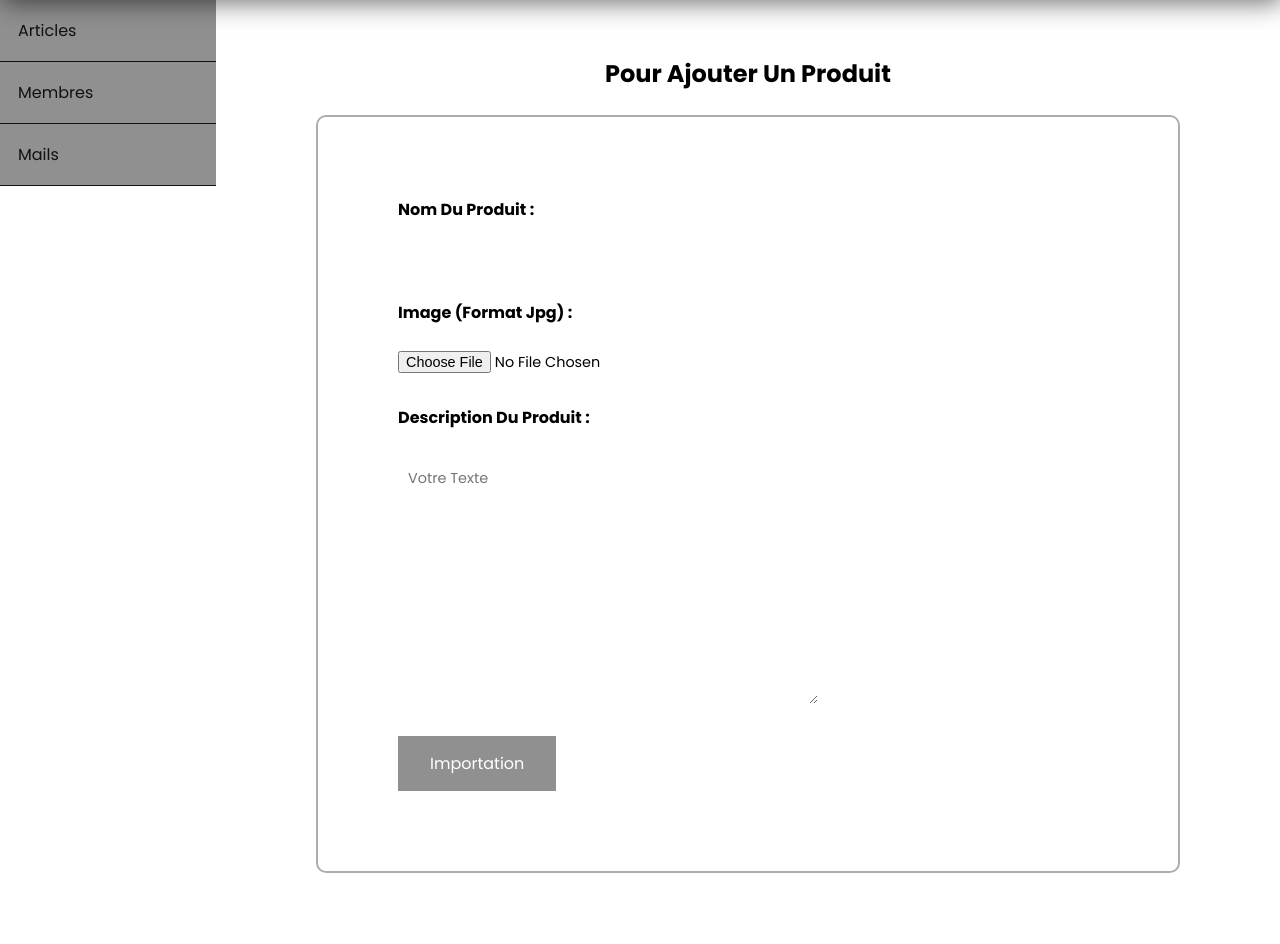
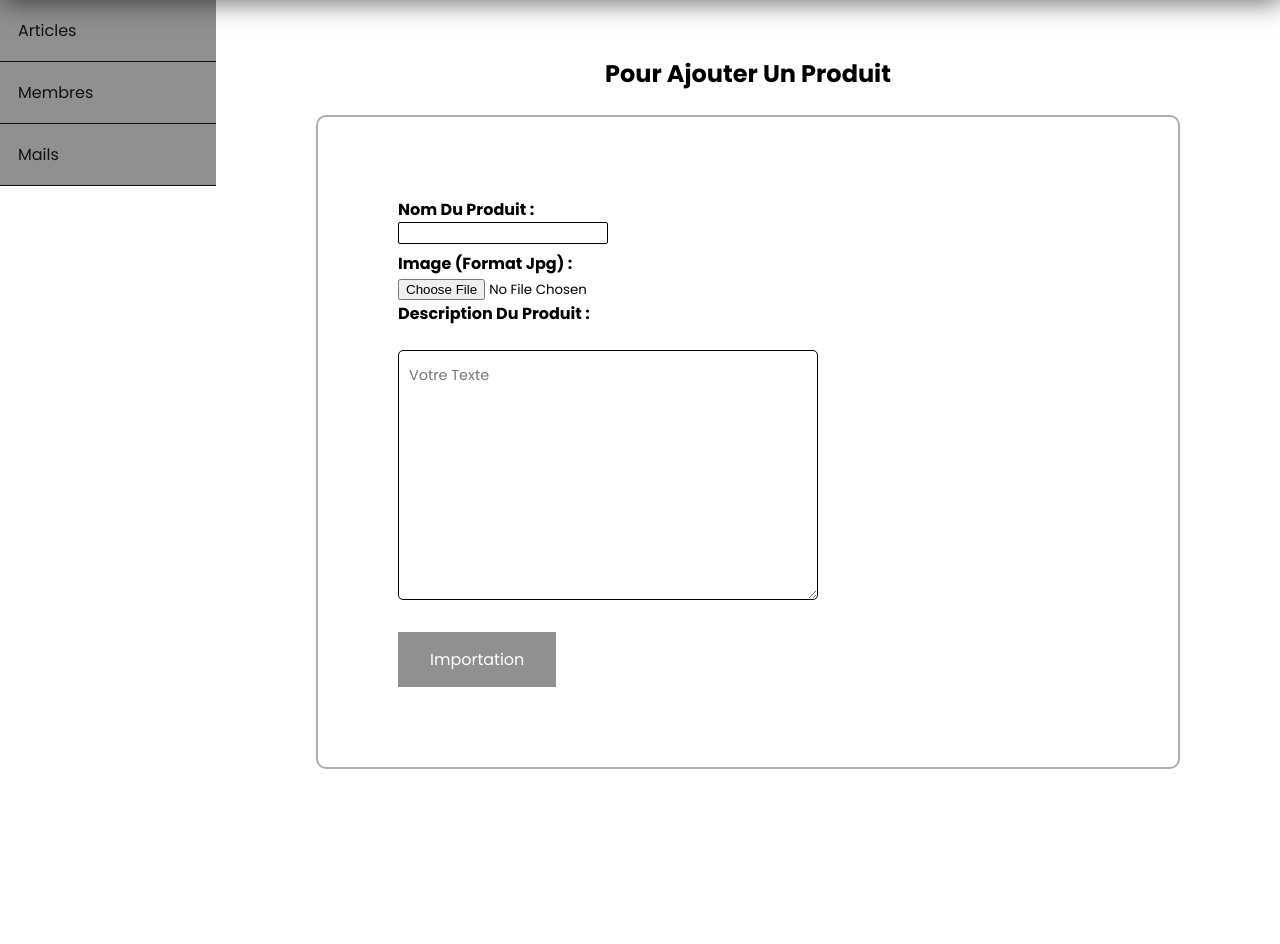
Before and after one commit to ProjetWeb-I3/siteBAR, a PHP site: page /siteBAR/Views/Admin/ProductManager/addProduct.php in a window 1280 px wide. Shown: the part 80-1024 px from the top of the page. After the commit the page ends 849 px from the top, so only its background shows below. Run offline with PHP 8.4, Linux system fonts and the light colour scheme; some libraries are stand-ins or nearby versions; some web fonts are replaced.

Commit message:
css addproduct

```diff
--- a/Views/Admin/ProductManager/addProduct.php
+++ b/Views/Admin/ProductManager/addProduct.php
@@ -34,7 +34,7 @@ require_once $_SERVER['DOCUMENT_ROOT'] . '/config.php'
 
                 <div>
                     <h4 class="titre">Nom du produit :</h4>
-                    <input type="text" name="name">
+                    <input class="form-text" type="text" name="name">
                 </div>
 
                 <div>
@@ -43,8 +43,8 @@ require_once $_SERVER['DOCUMENT_ROOT'] . '/config.php'
                 </div>
 
                 <div>
-                    <h4 class="titre">Description du produit :</h4>
-                    <textarea class="area" name="content" cols="40" rows="4" placeholder="Votre texte"></textarea>
+                    <h4 class="form-titre">Description du produit :</h4>
+                    <textarea class="form-area" name="content" cols="40" rows="4" placeholder="Votre texte"></textarea>
                 </div>
                 <div>
                     <button class="btnp" type="submit" name="upload" value="Importation">Importation</button>
--- a/public/css/style.css
+++ b/public/css/style.css
@@ -1184,24 +1184,36 @@ header ul li a:hover
   margin-bottom: 1rem;
 }
 
-form .titre {
+.form {
+  border: 1px solid;
+}
+.form-titre {
   margin-bottom: 1.5rem;
 }
+.form-text {
+  height: 10px;
+  width: 30%;
+  line-height: 2;
+  border: 1px solid;
+  border-radius: 2px;
+  font-size: 2em;
+  padding: 10px;
+}
+.form-area {
+  height: 250px;
+  width: 60%;
+  line-height: 2;
+  border: 1px solid;
+  border-radius: 5px;
+  font-size: 0.9em;
+  padding: 10px;
+}
 
-form input {
+.form input {
   height: 30px;
   width: 60%;
   margin-bottom: 1.5rem;
   font-size: 0.9em;
-}
-
-form .area {
-  height: 250px;
-  width: 60%;
-  line-height: 2;
-  border-radius: 5px;
-  font-size: 0.9em;
-  padding: 10px;
 }
 
 .btnp {
```
Also changed, not shown: Views/Admin/style/admin.scss (+26 -13 lines), 1 other file.
